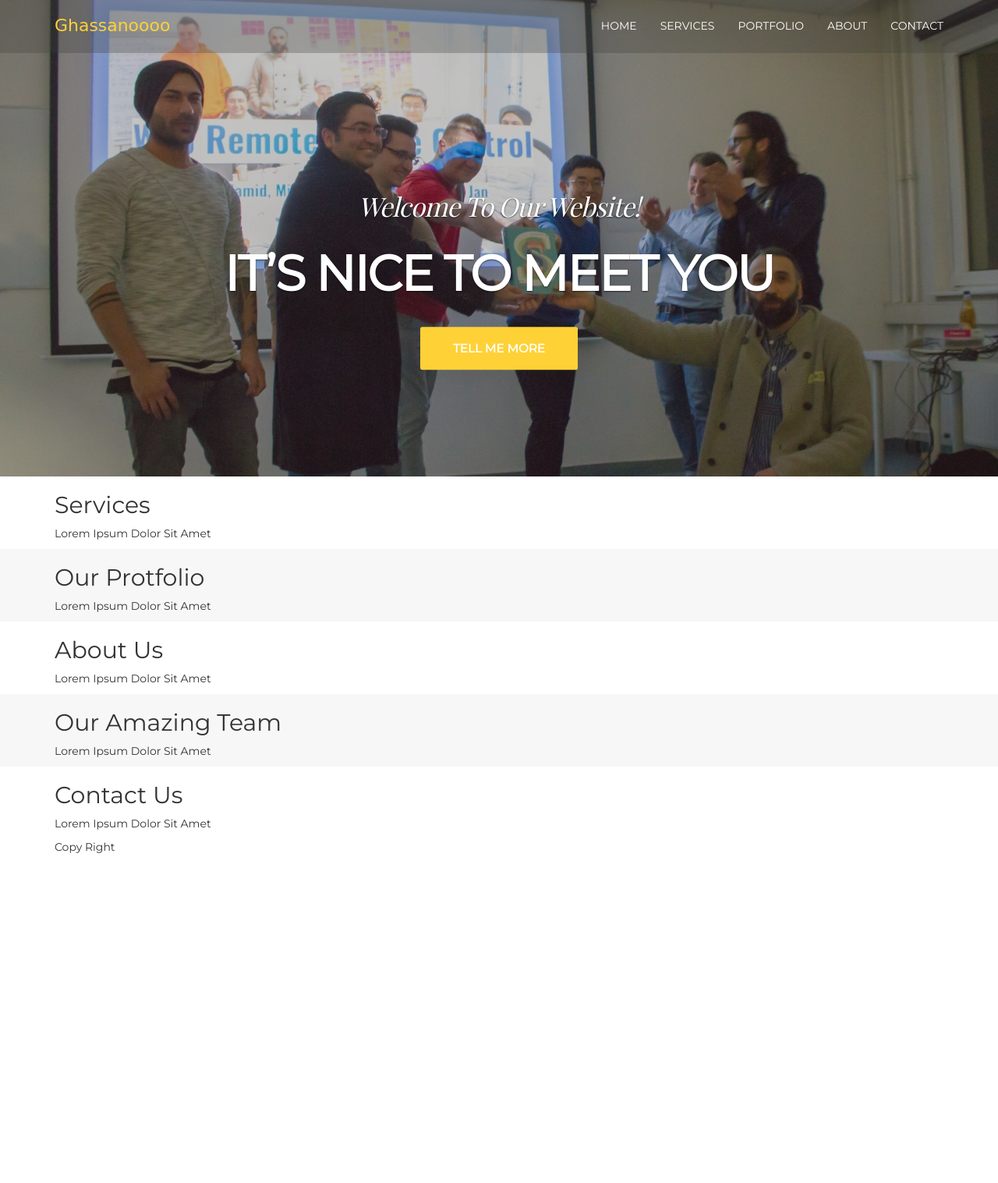
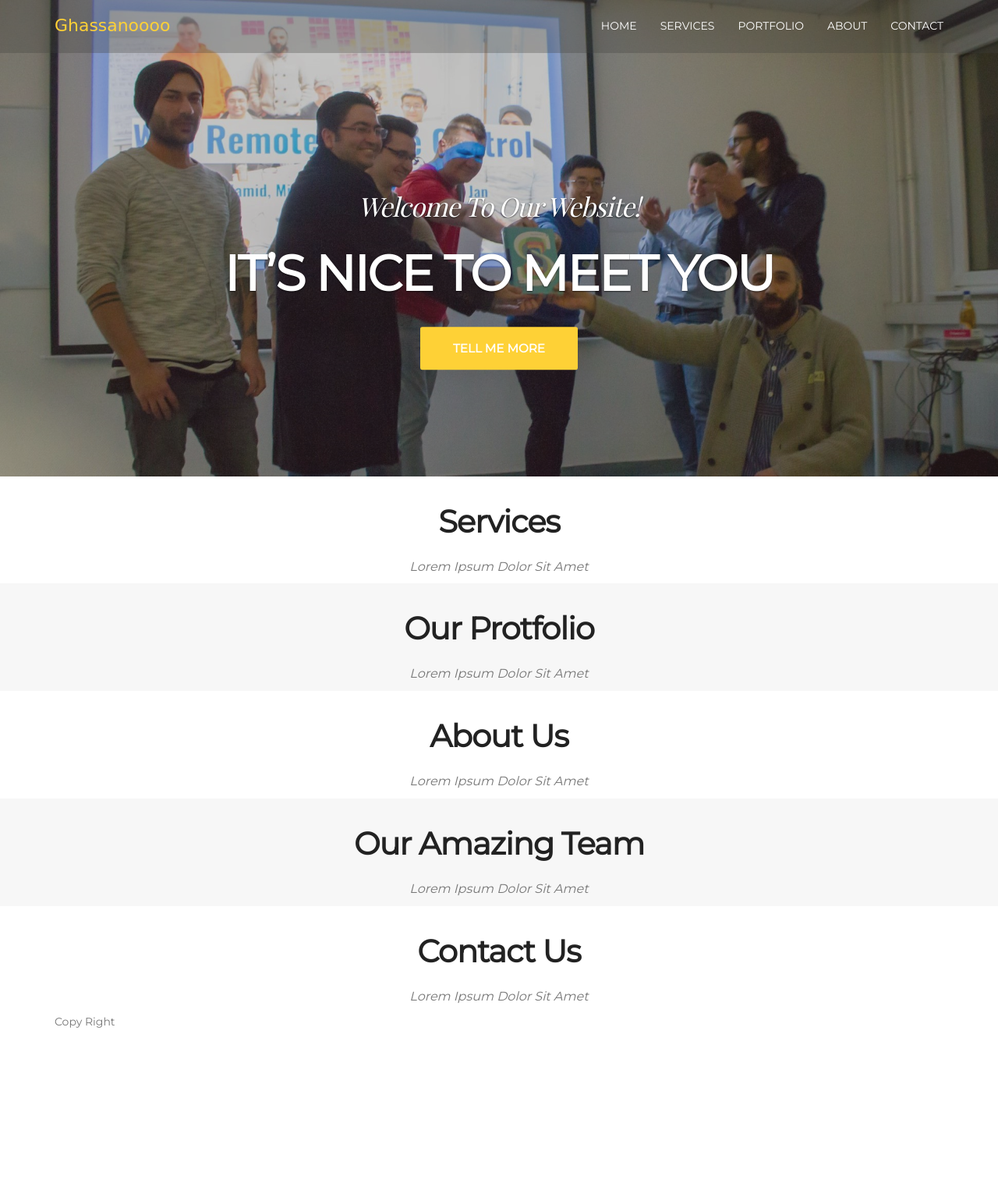
Before and after one commit to Ghassanooooo/myPortfolio_2, a PHP site: page / in a window 1280 px wide. Shown: the top 1517 px of the page at 78% size. Run offline with PHP 8.4, Linux system fonts and the light colour scheme; some web fonts are replaced.

Commit message:
added basic style to the main body

```diff
--- a/css/main.css
+++ b/css/main.css
@@ -6,6 +6,9 @@ body {
   height: 4000px;
   text-transform: capitalize;
   background: #FFF; }
+
+p {
+  color: #777777; }
 
 /******over wrighting bootstrap *****/
 .navbar-default {
@@ -88,10 +91,21 @@ header .carousel-caption {
 /********* start main body **************/
 .main section:nth-child(even) {
   background: #f7f7f7; }
+.main section h2 {
+  color: #222222;
+  font-size: 40px;
+  font-weight: bold;
+  letter-spacing: -1px;
+  line-height: 75px;
+  font-weight: bold; }
+.main section p.subTitle {
+  color: #777777;
+  font-size: 16px;
+  font-style: italic; }
 
 /********* end main body **************/
 /* start  extend classes pleceholder */
-header .carousel-caption h2, header .carousel-caption h3 {
+header .carousel-caption h2, header .carousel-caption h3, .main section:nth-child(even), .main section h2, .main section p.subTitle {
   text-align: center; }
 
 header .carousel-caption h3, header .carousel-caption button {
--- a/index.html
+++ b/index.html
@@ -126,7 +126,7 @@
           <section>
            <div class="container">
             <h2>services</h2>
-            <p>Lorem ipsum dolor sit amet</p>
+            <p class="subTitle">Lorem ipsum dolor sit amet</p>
 
           </div>
 
@@ -134,7 +134,7 @@
           <section>
             <div class="container">
               <h2>our protfolio</h2>
-              <p>Lorem ipsum dolor sit amet</p>
+              <p class="subTitle">Lorem ipsum dolor sit amet</p>
 
             </div>
 
@@ -142,7 +142,7 @@
           <section>
             <div class="container">
               <h2>about us</h2>
-              <p>Lorem ipsum dolor sit amet</p>
+              <p class="subTitle">Lorem ipsum dolor sit amet</p>
 
             </div>
 
@@ -150,7 +150,7 @@
           <section>
             <div class="container">
               <h2>our amazing team</h2>
-              <p>Lorem ipsum dolor sit amet</p>
+              <p class="subTitle">Lorem ipsum dolor sit amet</p>
 
             </div>
 
@@ -159,7 +159,7 @@
           <section>
             <div class="container">
               <h2>contact us</h2>
-              <p>Lorem ipsum dolor sit amet</p>
+              <p class="subTitle">Lorem ipsum dolor sit amet</p>
 
             </div>
 
--- a/sass/main.scss
+++ b/sass/main.scss
@@ -3,8 +3,8 @@ $fontSizeFix: 0.66vw;
 $mediaColor: #fed136;
 $headColor: #fff;
 $mainFontSize: 10px;
-$layoutCover: rgba(65,63,62,.3); /*---end the var---*/
-
+$layoutCover: rgba(65,63,62,.3);
+/*---end the var---*/
 body {
   font-family: 'Aref Ruqaa', serif;
   font-family: 'Montserrat', Verdana,Geneva,sans-serif;
@@ -13,8 +13,11 @@ body {
   background: #FFF;
   // font-size: $fontSizeFix * 1.6;
 }
+
+p {
+  color: #777777;
+}
 /******over wrighting bootstrap *****/
-
 .navbar-default {
   border-color: transparent;
   background-color: $layoutCover;
@@ -84,6 +87,7 @@ body {
   font-size: $fontSizeFix * 2;
 }
 /* start css coustem style header *****/
+
 header .carousel-caption {
   position: absolute;
   top: $fontSizeFix * 34;
@@ -128,13 +132,35 @@ header .carousel-caption {
 }
 /************** end header***************/
 /********* start main body **************/
+
 .main {
-  section:nth-child(even) {
-    background: #f7f7f7;
+  section {
+    &:nth-child(even) {
+      @extend %textCenter;
+      background: #f7f7f7;
+    }
+
+    h2 {
+      @extend %textCenter;
+      color: #222222;
+      font-size: 40px;
+      font-weight: bold;
+      letter-spacing: -1px;
+      line-height: 75px;
+      font-weight: bold;
+    }
+
+    p.subTitle {
+      @extend %textCenter;
+      color: #777777;
+      font-size: 16px;
+      font-style: italic;
+    }
   }
 }
 /********* end main body **************/
 /* start  extend classes pleceholder */
+
 %textCenter {
   text-align: center;
 }
```
Also changed, not shown: 1 other file.
